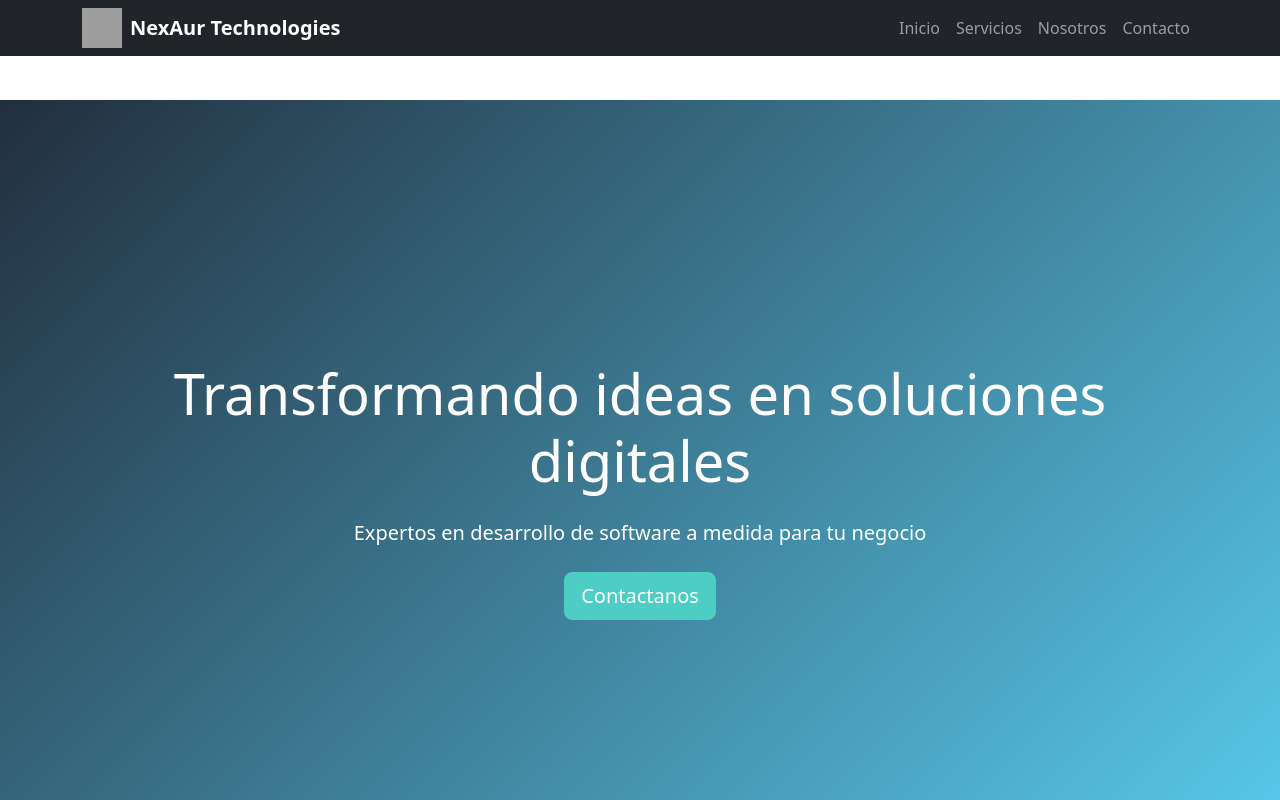
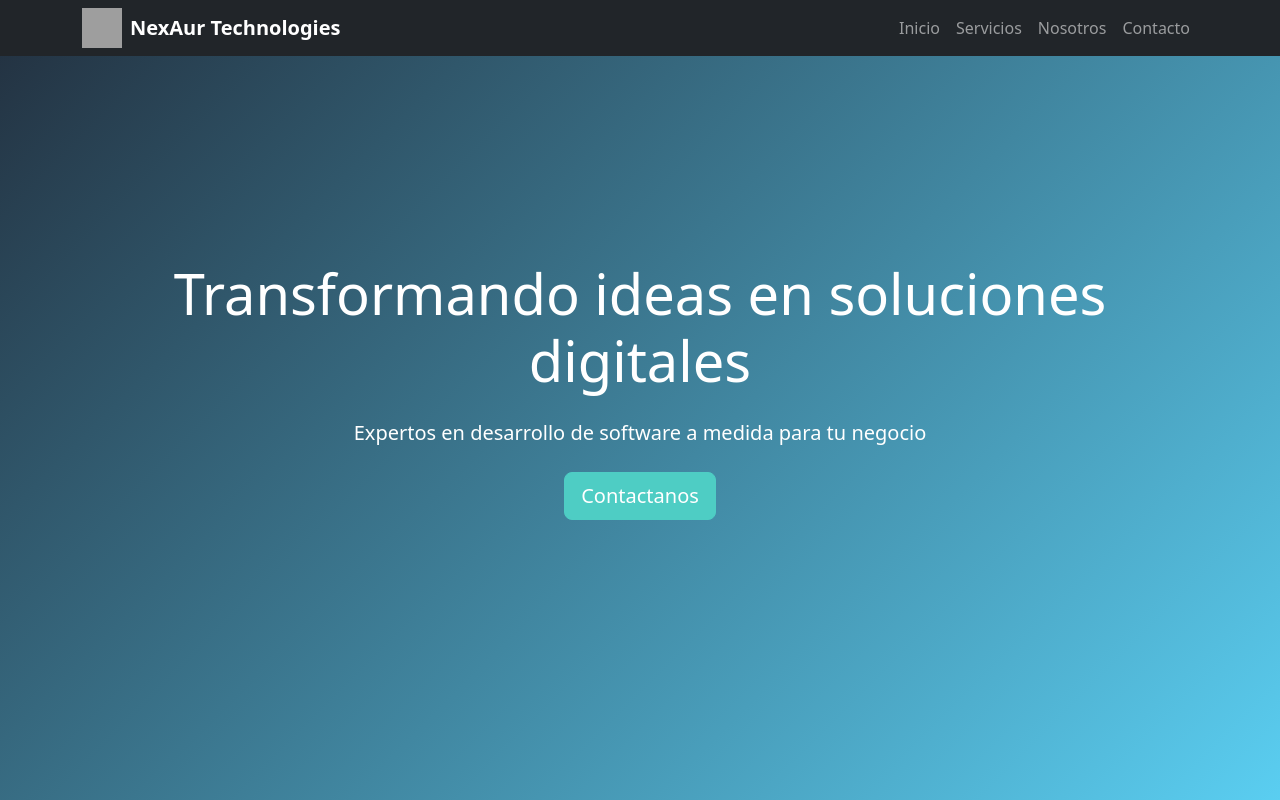
Before and after one commit to BrihanM/Web-empresa-Angular, an Angular app: page / in a window 1280 px wide. Shown: the top 800 px of the page. Built offline with nearby package versions, Linux system fonts and the light colour scheme; grey boxes are pictures that could not be loaded.

Commit message:
Correct syntax error in app.comp.html

```diff
--- a/src/app/app.component.html
+++ b/src/app/app.component.html
@@ -1,5 +1,5 @@
-<body data-bs-spy="scroll" data-bs-target="#mainNav">
-    <section>
+<!DOCTYPE html>
+<html lang="es">
     <head>
         <!-- Bootstrap 5 CSS -->
         <link href="https://cdn.jsdelivr.net/npm/bootstrap@5.3.0/dist/css/bootstrap.min.css" rel="stylesheet">
@@ -8,7 +8,7 @@
     <!-- Icons of CloudFlare -->
     <link rel="stylesheet" href="https://cdnjs.cloudflare.com/ajax/libs/font-awesome/5.11.2/css/all.css" />
     </head>
-
+    <body data-bs-spy="scroll" data-bs-target="#mainNav">
         <app-nav-bar></app-nav-bar>
         <app-home></app-home>
         <app-services></app-services>
@@ -18,5 +18,5 @@
         <script src="https://cdn.jsdelivr.net/npm/bootstrap@5.3.0/dist/js/bootstrap.bundle.min.js"></script>
         <script src="https://formspree.io/js/formbutton-v1.min.js" defer></script>
         <script src="script.js"></script>
-    </section>
     </body>
+</html>
```
Lines whose indentation alone changed are shown as unchanged.
